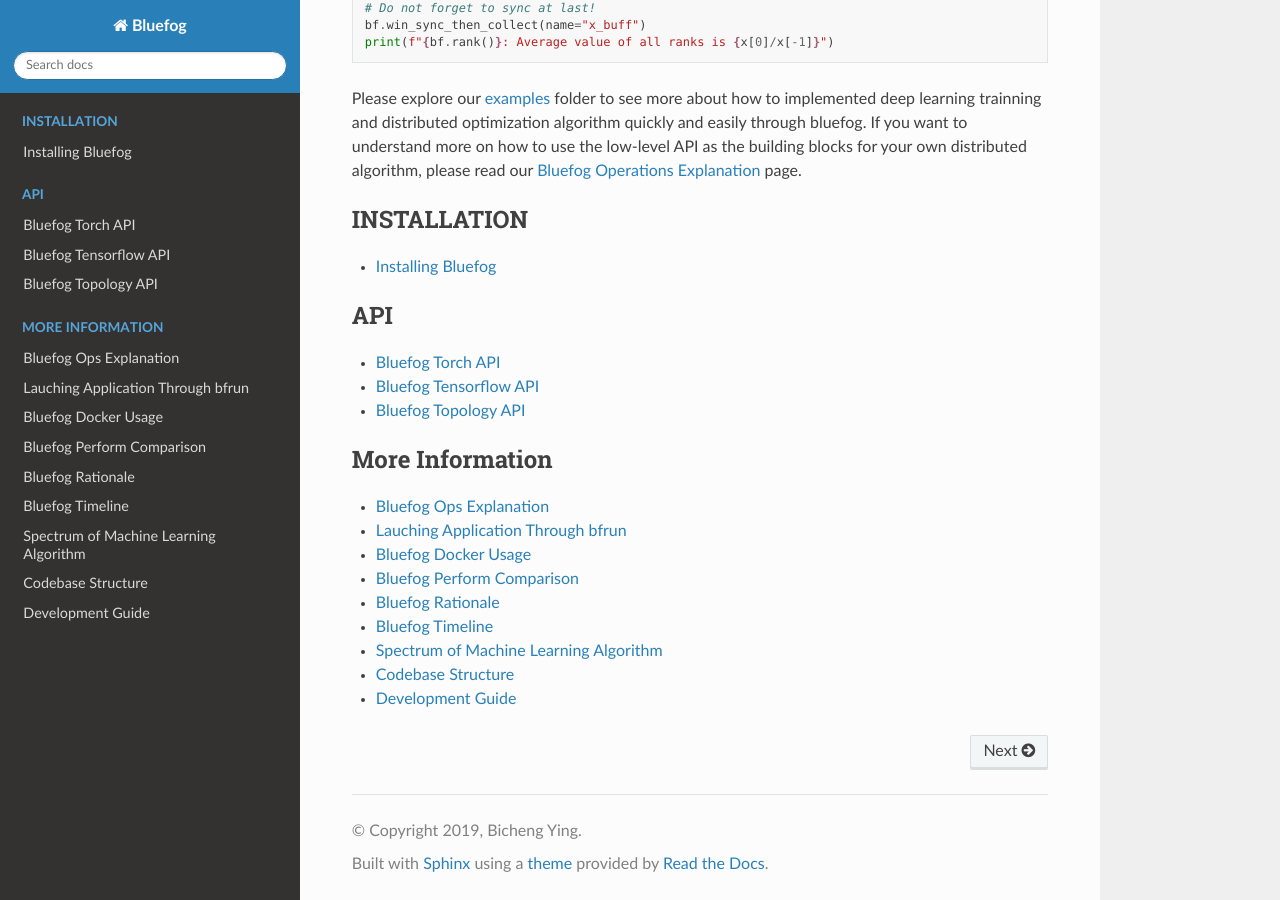
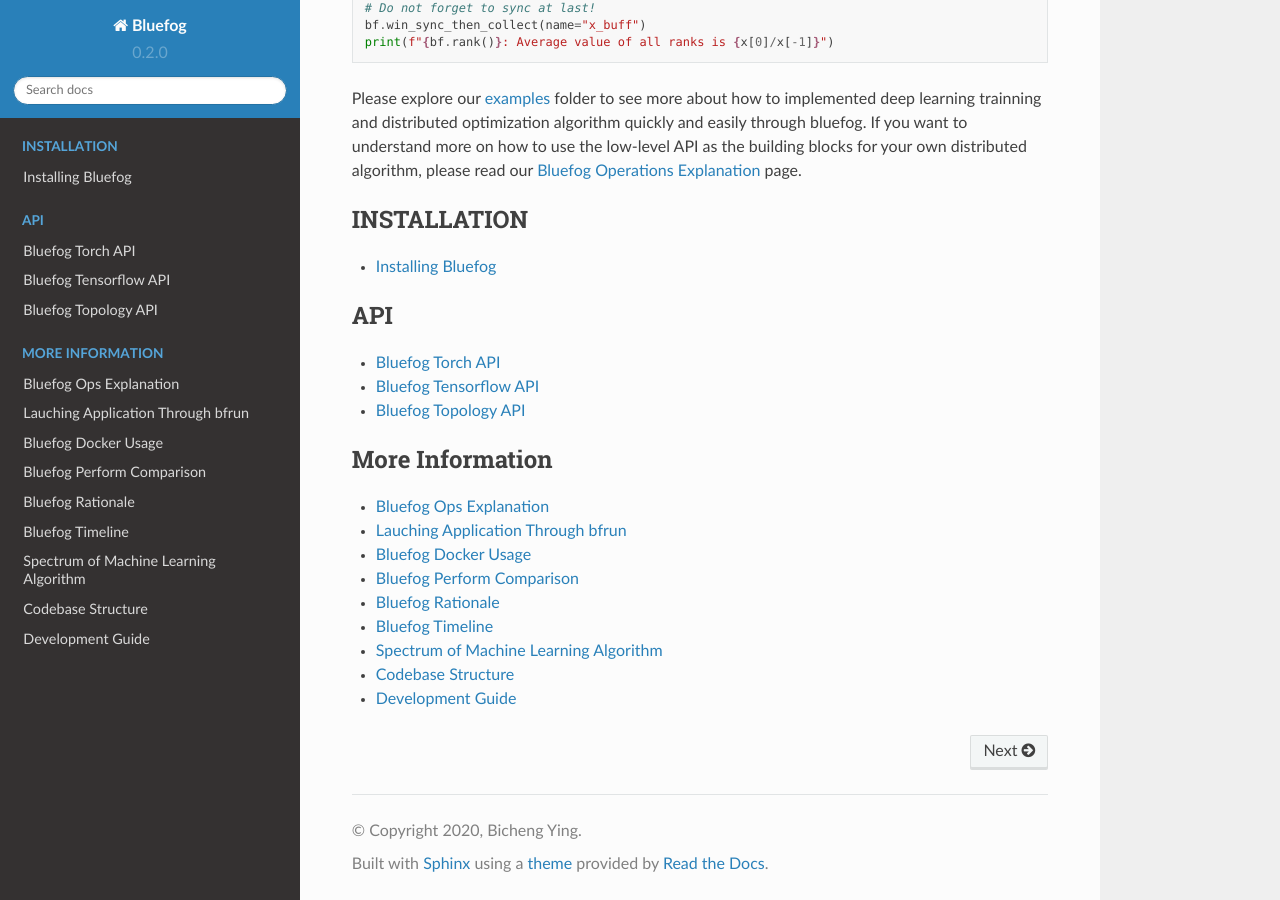
Before and after one commit to Bluefog-Lib/bluefog, a Sphinx documentation site: the page built from docs/index.rst, in a window 1280 px wide and 900 px high, scrolled down 2247 px. Built offline with Sphinx 7.4.7 and the Read the Docs theme 2.0.0, drawn with Linux system fonts in a browser that asks for light colours; part of the change alters nothing that is shown.

```diff
--- a/docs/conf.py
+++ b/docs/conf.py
@@ -18,12 +18,13 @@ sys.path.insert(0, os.path.abspath('..'))
 # -- Project information -----------------------------------------------------
 
 project = 'Bluefog'
-copyright = '2019, Bicheng Ying'
+copyright = '2020, Bicheng Ying'
 author = 'Bicheng Ying'
 master_doc = 'index'
 
 # The full version, including alpha/beta/rc tags
-release = '0.1'
+from bluefog import __version__
+version = __version__
 
 
 # -- General configuration ---------------------------------------------------
```
Also changed, not shown: 1 other file.
